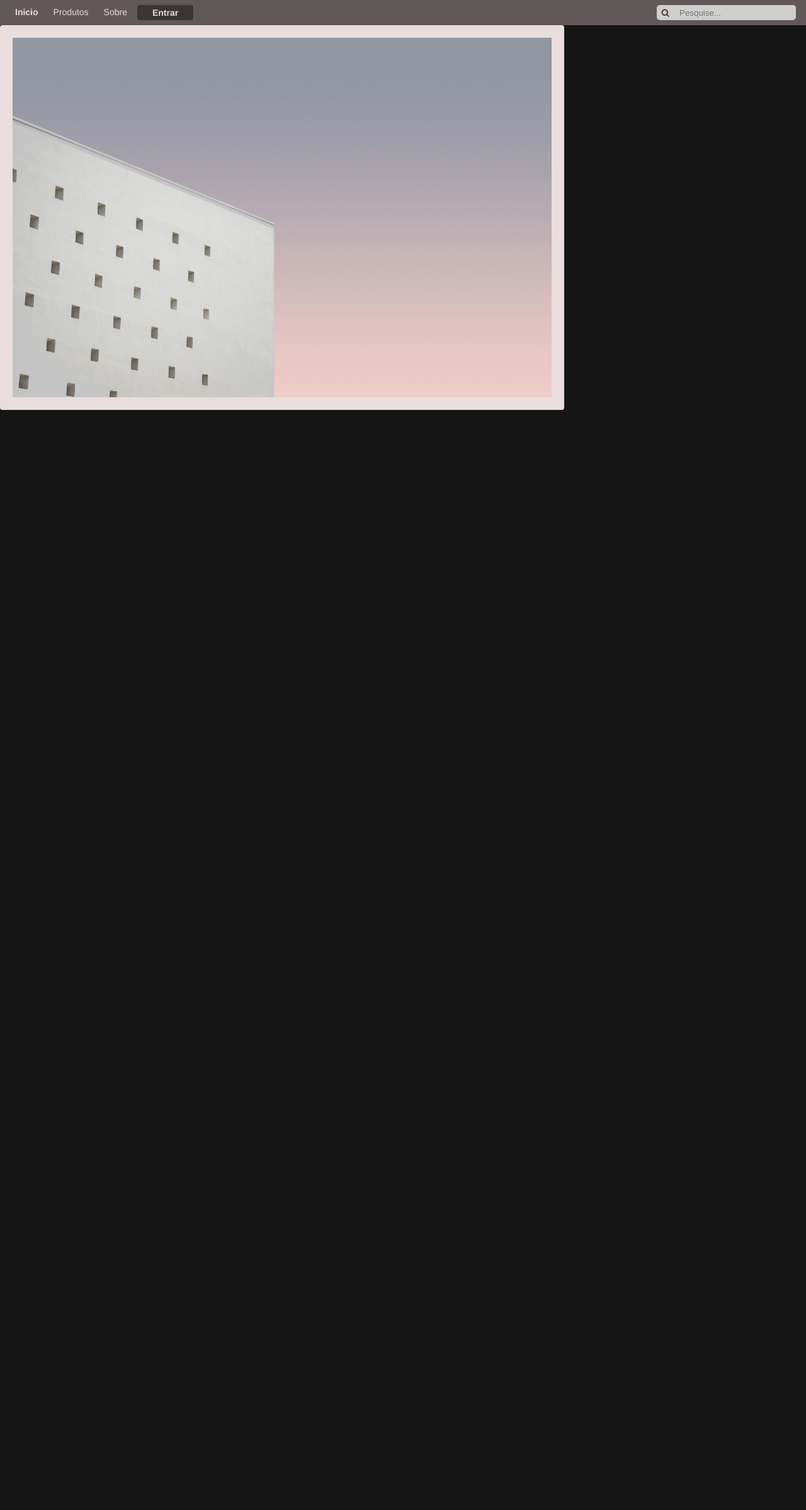
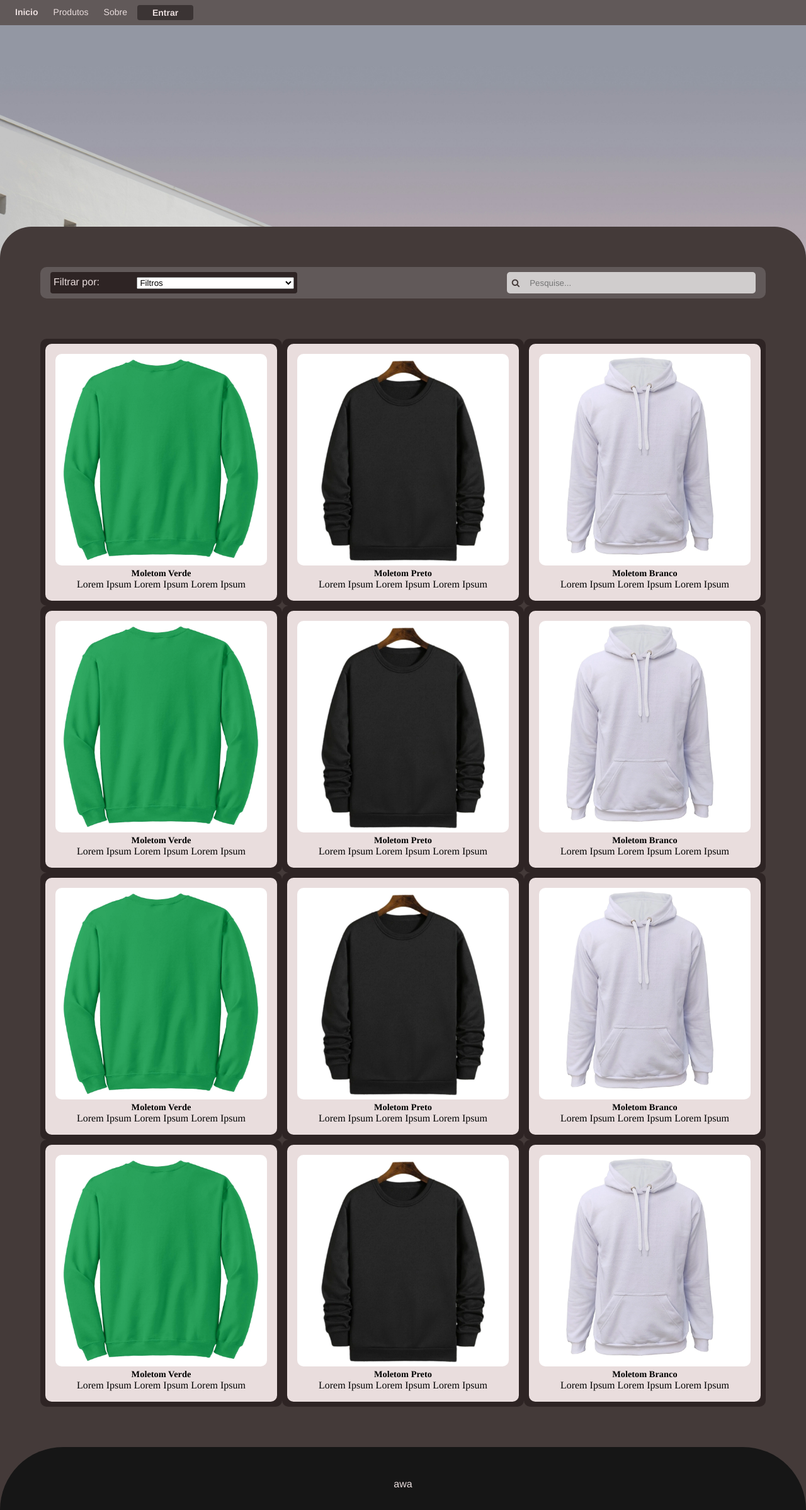
Before and after one commit to Re0kt1/web-moletom, a PHP site: page /Produtos.html in a window 1280 px wide. Shown: the whole page at 63% size. Before the commit the page ends 651 px from the top, so only its background shows below. Run offline with PHP 8.4, Linux system fonts and the light colour scheme.

Commit message:
Add files via upload

```diff
--- /dev/null
+++ b/Html/All.js
@@ -0,0 +1,28 @@
+//const searchInput = document.getElementById("search-input");
+const searchButton = document.getElementById("search-button");
+//const text = searchInput.value;
+
+
+
+function bp() {
+    //document.location.replace("Produtos.html");
+    //searchInput.innerHTML = "awa";
+
+    var input, filter, ul, li, a, i, txtValue;
+    input = document.getElementById("search-input");
+    filter = input.value.toUpperCase();
+    ul = document.getElementById("imgs");
+    li = ul.getElementsByClassName("exemploMoletons");
+    for (i = 0; i < li.length; i++) {
+        a = li[i].getElementsByTagName("h4")[0];
+        console.log(a);
+        txtValue = a.innerText;
+        if (txtValue.toUpperCase().indexOf(filter) > -1) {
+            li[i].style.display = "";
+        } else {
+            li[i].parentNode.removeChild(li[i]);
+        }
+    }
+}
+
+//searchButton.addEventListener("click",bp());
--- a/Html/Produtos.html
+++ b/Html/Produtos.html
@@ -11,6 +11,7 @@
 </head>
 
 <body>
+
     <header>
         <ul>
             <li class="active"><a href="Home.html">Inicio</a></li>
@@ -18,28 +19,122 @@
             <li><a href="Sobre.html">Sobre</a></li>
             <li class="login-button"><a href="Login.html">Entrar</a></li>
         </ul>
-
-        <div class="searchbar-container">
-            <input id="search-input" type="text" placeholder="Pesquise..." />
-            <button id="search-button" type="button">
-                <i class="fa fa-search"></i>
-            </button>
-        </div>
     </header>
 
-    <div>
-        <img src="place.jpg" width="70%" height="70%">
+    <div class="FocoHome">
+        <div class="produtos">
+            <div class="PesquisaP">
+                <header id="pesq">
+                    <ul id="filtros">
+                        <label>Filtrar por:</label>
+                        <select>
+                            <option value="/" selected disabled hidden>Filtros</option>
+                            <option value="/">Marca1</option>
+                            <option value="/">Cor Principal</option>
+                        </select>
+                    </ul>
+                    <div class="searchbar-container">
+                        <input id="search-input" type="text" onkeyup="bp()" placeholder="Pesquise..." />
+                        <button id="search-button" type="button">
+                            <i class="fa fa-search" ></i>
+                        </button>
+                    </div>
+                </header>
+            </div>
+
+            <div id="imgs">
+                <div class="exemploMoletons">
+                    <div class="conteudo">
+                        <img class="moletom" src="moletomVerde.webp" alt="Moletom Verde">
+                        <h4>Moletom Verde</h4>
+                        <p>Lorem Ipsum Lorem Ipsum Lorem Ipsum</p>
+                    </div>
+                </div>
+                <div class="exemploMoletons">
+                    <div class="conteudo">
+                        <img class="moletom" src="moletomSCapuz.webp" alt="Moletom Comum">
+                        <h4>Moletom Preto</h4>
+                        <p>Lorem Ipsum Lorem Ipsum Lorem Ipsum</p>
+                    </div>
+                </div>
+                <div class="exemploMoletons">
+                    <div class="conteudo">
+                        <img class="moletom" src="moletomBranco.webp" alt="Moletom Branco">
+                        <h4>Moletom Branco</h4>
+                        <p>Lorem Ipsum Lorem Ipsum Lorem Ipsum</p>
+                    </div>
+                </div>
+                <div class="exemploMoletons">
+                    <div class="conteudo">
+                        <img class="moletom" src="moletomVerde.webp" alt="Moletom Verde">
+                        <h4>Moletom Verde</h4>
+                        <p>Lorem Ipsum Lorem Ipsum Lorem Ipsum</p>
+                    </div>
+                </div>
+                <div class="exemploMoletons">
+                    <div class="conteudo">
+                        <img class="moletom" src="moletomSCapuz.webp" alt="Moletom Comum">
+                        <h4>Moletom Preto</h4>
+                        <p>Lorem Ipsum Lorem Ipsum Lorem Ipsum</p>
+                    </div>
+                </div>
+                <div class="exemploMoletons">
+                    <div class="conteudo">
+                        <img class="moletom" src="moletomBranco.webp" alt="Moletom Branco">
+                        <h4>Moletom Branco</h4>
+                        <p>Lorem Ipsum Lorem Ipsum Lorem Ipsum</p>
+                    </div>
+                </div>
+                <div class="exemploMoletons">
+                    <div class="conteudo">
+                        <img class="moletom" src="moletomVerde.webp" alt="Moletom Verde">
+                        <h4>Moletom Verde</h4>
+                        <p>Lorem Ipsum Lorem Ipsum Lorem Ipsum</p>
+                    </div>
+                </div>
+                <div class="exemploMoletons">
+                    <div class="conteudo">
+                        <img class="moletom" src="moletomSCapuz.webp" alt="Moletom Comum">
+                        <h4>Moletom Preto</h4>
+                        <p>Lorem Ipsum Lorem Ipsum Lorem Ipsum</p>
+                    </div>
+                </div>
+                <div class="exemploMoletons">
+                    <div class="conteudo">
+                        <img class="moletom" src="moletomBranco.webp" alt="Moletom Branco">
+                        <h4>Moletom Branco</h4>
+                        <p>Lorem Ipsum Lorem Ipsum Lorem Ipsum</p>
+                    </div>
+                </div>
+                <div class="exemploMoletons">
+                    <div class="conteudo">
+                        <img class="moletom" src="moletomVerde.webp" alt="Moletom Verde">
+                        <h4>Moletom Verde</h4>
+                        <p>Lorem Ipsum Lorem Ipsum Lorem Ipsum</p>
+                    </div>
+                </div>
+                <div class="exemploMoletons">
+                    <div class="conteudo">
+                        <img class="moletom" src="moletomSCapuz.webp" alt="Moletom Comum">
+                        <h4>Moletom Preto</h4>
+                        <p>Lorem Ipsum Lorem Ipsum Lorem Ipsum</p>
+                    </div>
+                </div>
+                <div class="exemploMoletons">
+                    <div class="conteudo">
+                        <img class="moletom" src="moletomBranco.webp" alt="Moletom Branco">
+                        <h4>Moletom Branco</h4>
+                        <p>Lorem Ipsum Lorem Ipsum Lorem Ipsum</p>
+                    </div>
+                </div>
+            </div>
+        </div>
+        <footer>
+            <p><a href="#">awa</a></p>
+        </footer>
     </div>
 
-    <script>
-        const searchInput = document.getElementById("search-input");
-        const searchButton = document.getElementById("search-button");
-
-        searchButton.addEventListener("click", function (e) {
-            console.log(searchInput.value);
-        })
-
+</body>
+    <script src="All.js">
     </script>
-</body>
-
 </html>
--- a/Html/StyleP.css
+++ b/Html/StyleP.css
@@ -14,9 +14,22 @@
   margin: 0;
 }
 
+html {
+  height: 100%;
+}
+
 body {
   font-family: Arial, Helvetica, sans-serif;
   background-color: var(--color-1);
+  height: 100%;
+  width: 100%;
+  background-image: url("place.jpg");
+  background-size: 100%;
+  background-position-y: 5%;
+  background-repeat: no-repeat;
+  background-position: fixed;
+  overflow-x: hidden;
+  overflow-y: scroll;
 }
 
 header {
@@ -100,6 +113,14 @@
     }
   }
 
+  ::-webkit-search-cancel-button{
+    appearance: none;
+    height: 10px;
+    width: 10px;
+    background-image: url("x.png");
+    background-size: 10px;
+  }
+
   input:not(:placeholder-shown)+button,
   input:focus+button,
   input:hover+button {
@@ -133,11 +154,104 @@
     }
   }
 }
-  div {
-    img {
-      color: white;
-      padding: 20px;
+
+.FocoHome {
+  position: relative;
+  left: 0%;
+  top: 40%;
+  width: auto;
+  height: auto;
+  background-color: var(--color-3);
+  border-radius: 50px 50px 0 0;
+  display: flex;
+  flex-wrap: wrap;
+
+  #pesq {
+    position: relative;
+    width: 90%;
+    height: 50px;
+    margin: auto;
+    margin-top: 5%;
+    border-radius: 10px;
+
+    ul {
+      background-color: var(--color-4);
+      padding: 5px;
+      border-radius: 4px;
+      width: 35%;
+    }
+
+    input {
+      width: 40cap;
+    }
+
+    label {
+      color: var(--color-2);
+      width: 50%;
+    }
+
+    select {
+      width: 100%;
+    }
+
+  }
+
+  #imgs {
+    position: relative;
+    margin: auto;
+    display: flex;
+    flex-wrap: wrap;
+    width: 90%;
+    height: auto;
+    margin-top: 5%;
+  }
+
+  .exemploMoletons {
+    background-color: var(--color-4);
+    padding: 8px;
+    float: left;
+    width: 33.33%;
+    border-radius: 10px;
+  }
+
+  .conteudo {
     background-color: var(--color-2);
-      border-radius: 4px;
+    padding: 16px;
+    border-radius: 10px;
+
+    h4 {
+      text-align: center;
+      font-size: 90%;
+      font-family: 'Times New Roman', Times, serif;
+    }
+    p {
+      text-align: center;
+      font-family: 'Times New Roman', Times, serif;
     }
   }
+
+  .moletom {
+    width: 100%;
+    border-radius: 10px;
+  }
+
+  footer {
+    background-color: var(--color-1);
+    margin-top: 5%;
+    width: 100%;
+    height: 100px;
+    position: relative;
+    border-radius: 100px 100px 0 0;
+
+    p{
+      color: var(--color-2);
+      text-align: center;
+      margin-top: 4%;
+      a{
+        text-decoration: none;
+        color: var(--color-2);
+      }
+    }
+
+  }
+}
```
Also changed, not shown: Html/Home.html (+36 -11 lines), Html/styles.css (+77 -8 lines), Html/moletomBranco.webp (added), Html/moletomSCapuz.webp (added), Html/moletomVerde.webp (added), Html/x.png (added). Lines whose indentation alone changed are shown as unchanged.
